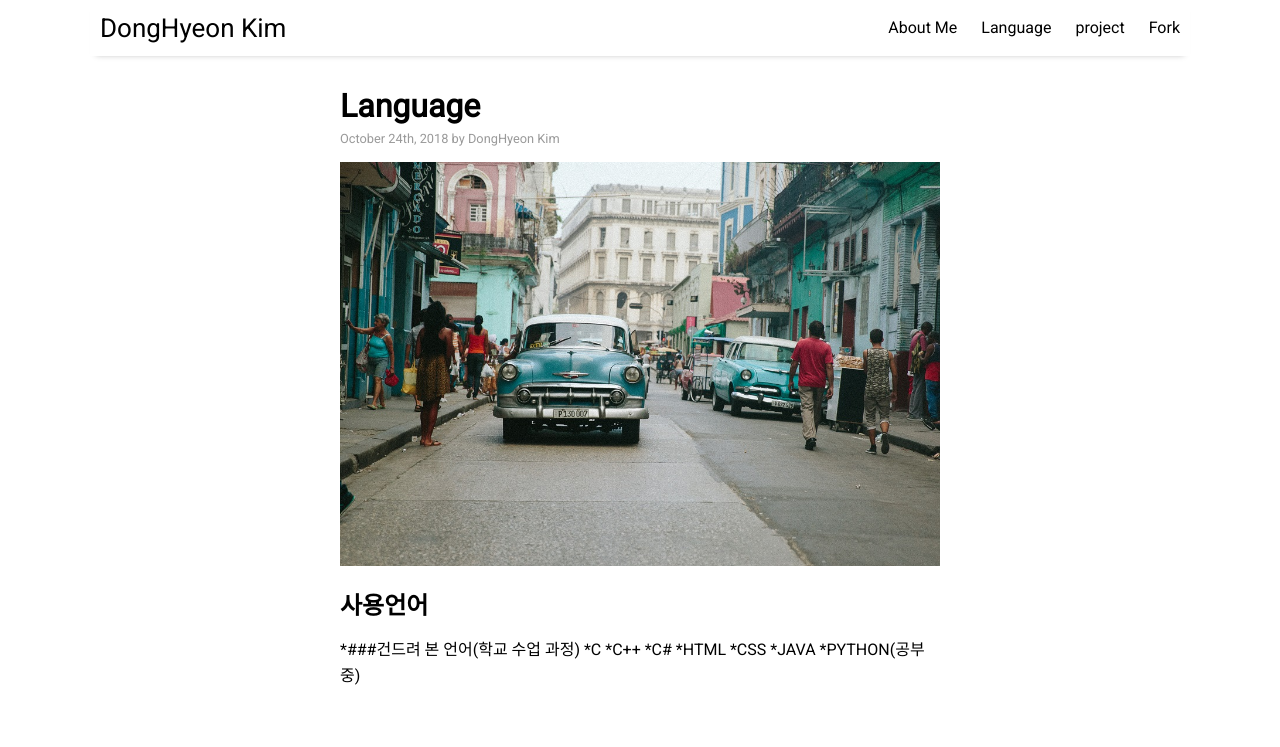
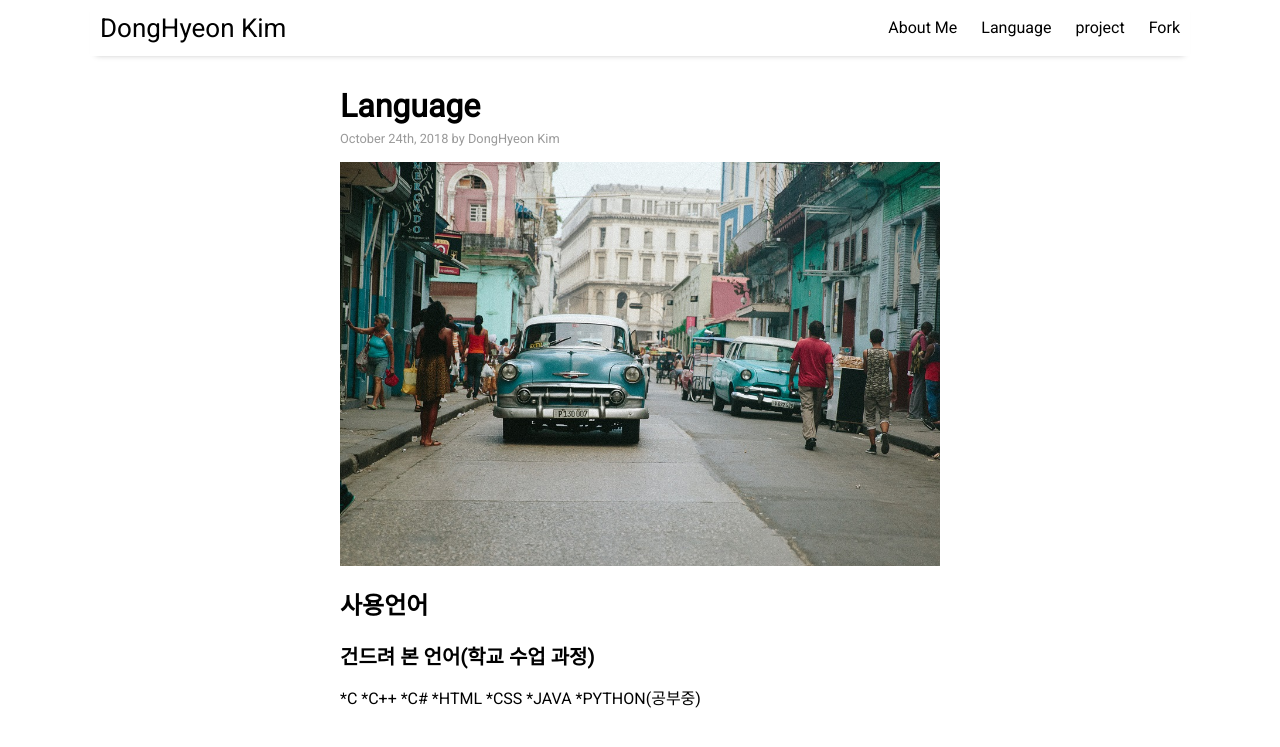
Before and after one commit to xddongx/xddongx.github.io, a Jekyll site: the page built from _posts/2018-10-24-Language.md, in a window 1280 px wide. Shown: the top 747 px of the page. Built offline with Jekyll 4.4.1, drawn with Linux system fonts in a browser that asks for light colours; nearby versions of some CDN libraries.

```diff
--- a/_posts/2018-10-24-Language.md
+++ b/_posts/2018-10-24-Language.md
@@ -7,7 +7,7 @@ categories: resources
 image: cuba-1.jpg
 ---
 ## 사용언어
-*###건드려 본 언어(학교 수업 과정)
+### 건드려 본 언어(학교 수업 과정)
 *C
 *C++
 *C#
```
